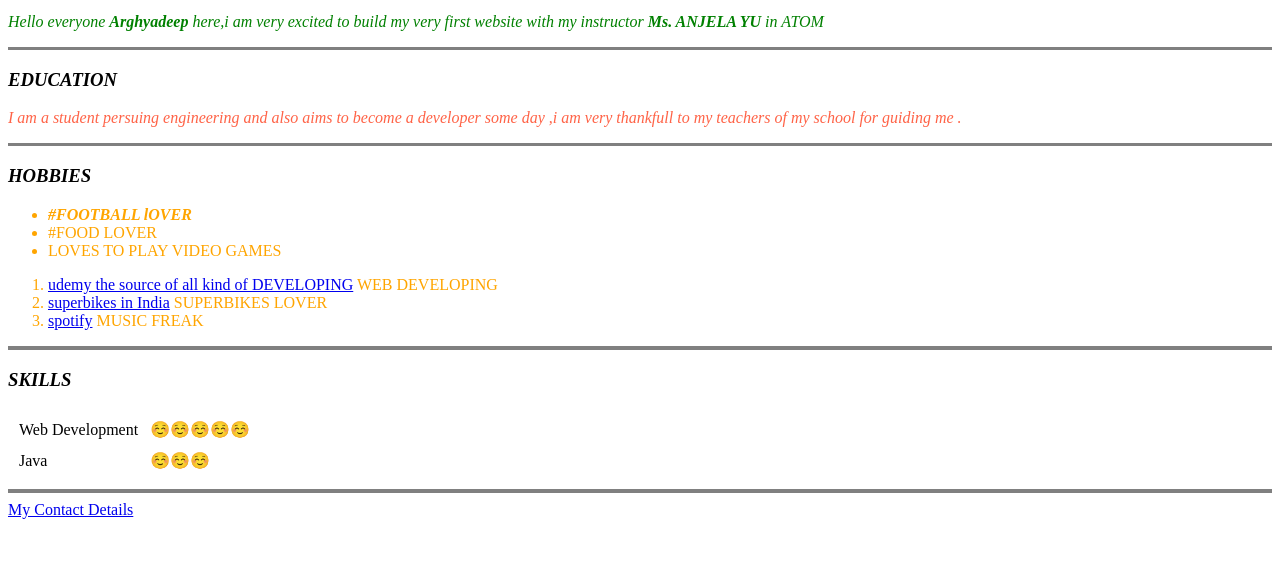
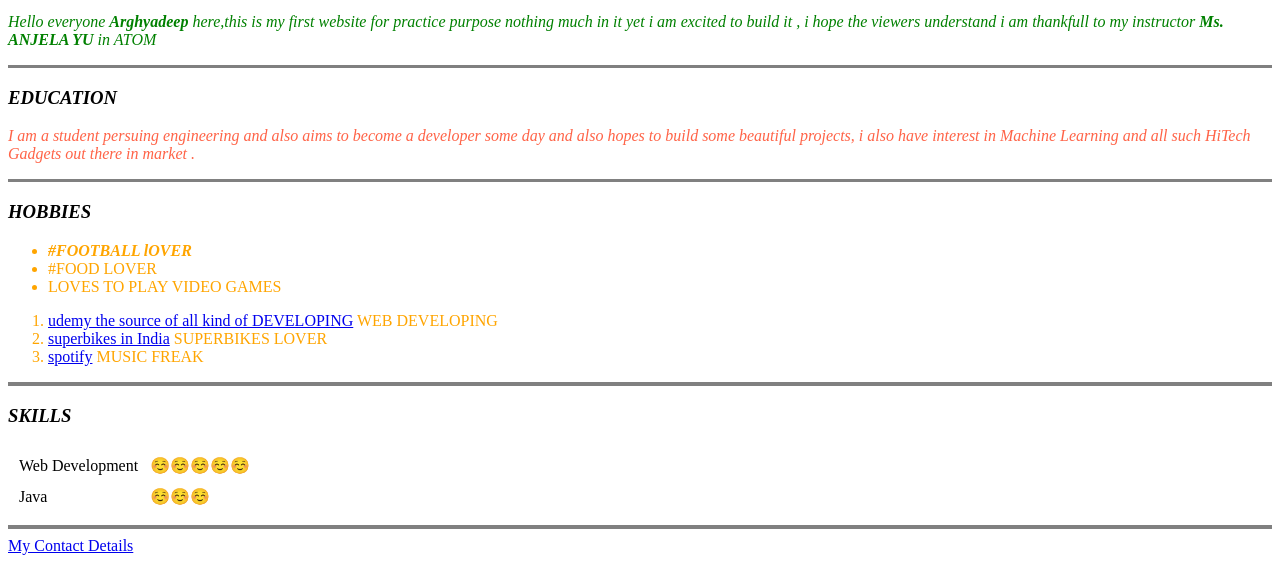
Before and after one commit to Arghyadeep09/cv, a plain HTML site: page index.html in a window 1280 px wide. Shown: the part 240-803 px from the top of the page. Drawn offline with Linux system fonts and the light colour scheme.

Commit message:
Update index.html

```diff
--- a/index.html
+++ b/index.html
@@ -11,10 +11,10 @@
         <td> <h1 style="color:black";>BRAINIAC</h1></td>
       </tr>
     </table>
-    <p style="color:green";><em>Hello everyone <strong>Arghyadeep</strong> here,i am very excited to build my very first  website with my instructor <strong>Ms. ANJELA YU</strong> in ATOM  </em></p>
+    <p style="color:green";><em>Hello everyone <strong>Arghyadeep</strong> here,this is my first website for practice purpose nothing much in it yet i am excited to build it , i hope the viewers understand i am thankfull to my instructor <strong>Ms. ANJELA YU</strong> in ATOM  </em></p>
     <hr size=3, noshade>
     <h3><em>EDUCATION</em></h3>
-    <p style="color: Tomato";><em>I am a student persuing engineering and also aims to become a developer some day ,i am very thankfull to my teachers of my school for guiding me .</em></p>
+    <p style="color: Tomato";><em>I am a student persuing engineering and also aims to become a developer some day and also hopes to build some beautiful projects, i also have interest in Machine Learning and all such HiTech Gadgets out there in market .</em></p>
     <hr size=3, noshade>
     <h3><em>HOBBIES</em></h3>
     <ul style="color:orange";>
```
